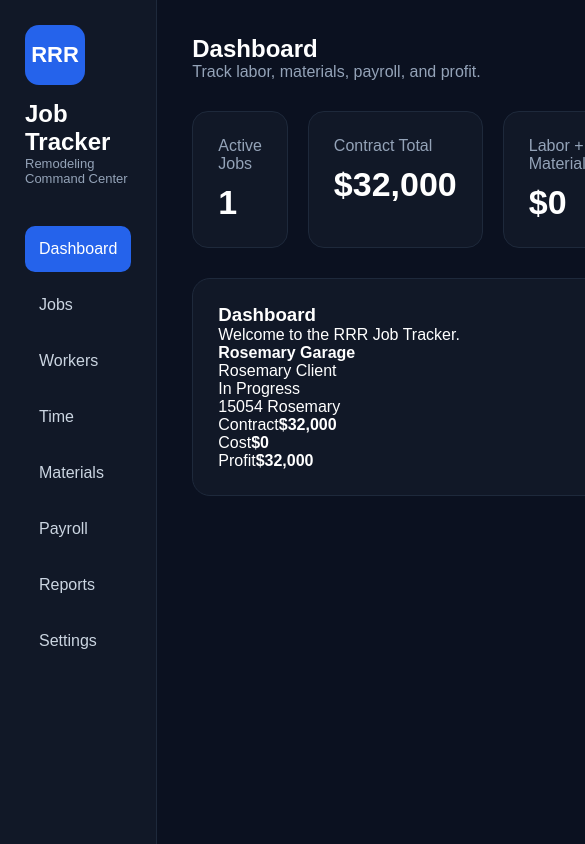
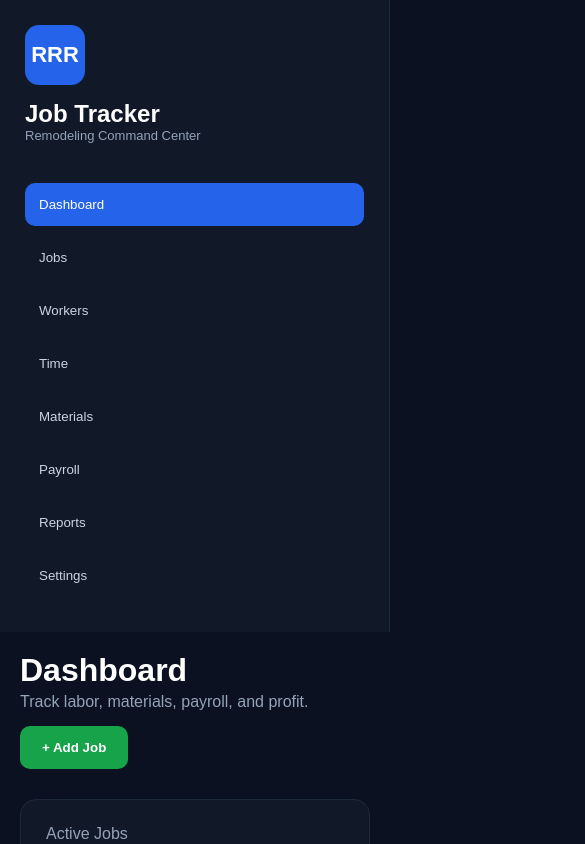
Before and after one commit to mattrauschenbach-cloud/rrr-job-tracker, a React (Vite) app: page / in a window 390 px wide. Shown: the top 844 px of the page, 585 px wide, since content can reach past the window. Built offline with nearby package versions, Linux system fonts and the light colour scheme.

Commit message:
Update style.css

```diff
--- a/src/style.css
+++ b/src/style.css
@@ -7,7 +7,7 @@
 body{
     font-family:Arial,Helvetica,sans-serif;
     background:#0b1120;
-  color:white;
+    color:#fff;
 }
 
 .appShell{
@@ -32,10 +32,10 @@ body{
     background:#2563eb;
     border-radius:14px;
     display:flex;
+    justify-content:center;
     align-items:center;
-  justify-content:center;
+    font-size:22px;
     font-weight:bold;
-  font-size:22px;
     margin-bottom:15px;
 }
 
@@ -50,15 +50,15 @@ body{
 
 .navBtn{
     width:100%;
+    border:none;
+    background:none;
+    color:#cbd5e1;
     text-align:left;
     padding:14px;
     margin-bottom:10px;
-  background:none;
-  color:#cbd5e1;
-  border:none;
     border-radius:10px;
     cursor:pointer;
-  font-size:16px;
+    transition:.2s;
 }
 
 .navBtn:hover{
@@ -67,7 +67,7 @@ body{
 
 .active{
     background:#2563eb;
-  color:white;
+    color:#fff;
 }
 
 .main{
@@ -82,8 +82,13 @@ body{
     margin-bottom:30px;
 }
 
+.topbar h2{
+    font-size:32px;
+}
+
 .topbar p{
     color:#94a3b8;
+    margin-top:4px;
 }
 
 .primaryBtn{
@@ -93,8 +98,12 @@ body{
     padding:14px 22px;
     border-radius:10px;
     cursor:pointer;
-  font-size:15px;
     font-weight:bold;
+    transition:.2s;
+}
+
+.primaryBtn:hover{
+    background:#15803d;
 }
 
 .statsGrid{
@@ -106,15 +115,15 @@ body{
 
 .statCard{
     background:#111827;
+    border:1px solid #1e293b;
+    border-radius:16px;
     padding:25px;
-  border-radius:16px;
-  border:1px solid #1e293b;
 }
 
 .statCard span{
+    display:block;
     color:#94a3b8;
-  display:block;
-  margin-bottom:10px;
+    margin-bottom:8px;
 }
 
 .statCard strong{
@@ -127,7 +136,198 @@ body{
 
 .panel{
     background:#111827;
+    border:1px solid #1e293b;
     border-radius:18px;
     padding:25px;
+}
+
+/* ---------- FORMS ---------- */
+
+.formGrid{
+    display:grid;
+    grid-template-columns:repeat(2,1fr);
+    gap:14px;
+    margin-top:20px;
+}
+
+input,
+select{
+    width:100%;
+    background:#020617;
+    color:white;
+    border:1px solid #334155;
+    border-radius:10px;
+    padding:14px;
+    font-size:15px;
+}
+
+input:focus,
+select:focus{
+    outline:none;
+    border-color:#2563eb;
+}
+
+/* ---------- JOBS ---------- */
+
+.sectionTitle{
+    margin-top:35px;
+    margin-bottom:20px;
+}
+
+.jobGrid{
+    display:grid;
+    grid-template-columns:repeat(2,1fr);
+    gap:20px;
+}
+
+.jobCard{
+    background:#020617;
     border:1px solid #1e293b;
+    border-radius:18px;
+    padding:20px;
+    transition:.2s;
 }
+
+.jobCard:hover{
+    border-color:#2563eb;
+    transform:translateY(-2px);
+}
+
+.jobTop{
+    display:flex;
+    justify-content:space-between;
+    align-items:flex-start;
+}
+
+.jobTop h4{
+    font-size:22px;
+    margin-bottom:5px;
+}
+
+.jobTop p{
+    color:#94a3b8;
+}
+
+.statusBadge{
+    background:#2563eb;
+    padding:8px 14px;
+    border-radius:999px;
+    font-size:13px;
+}
+
+.address{
+    margin:18px 0;
+    color:#94a3b8;
+}
+
+.moneyGrid{
+    display:grid;
+    grid-template-columns:repeat(3,1fr);
+    gap:12px;
+}
+
+.moneyGrid div{
+    background:#111827;
+    border:1px solid #1e293b;
+    padding:14px;
+    border-radius:12px;
+}
+
+.moneyGrid span{
+    display:block;
+    color:#94a3b8;
+    font-size:12px;
+    margin-bottom:6px;
+}
+
+.moneyGrid strong{
+    font-size:20px;
+}
+
+.goodMoney{
+    color:#22c55e;
+}
+
+.badMoney{
+    color:#ef4444;
+}
+
+/* ---------- TABLES ---------- */
+
+.table{
+    width:100%;
+    border-collapse:collapse;
+}
+
+.table th,
+.table td{
+    padding:15px;
+    border-bottom:1px solid #1e293b;
+}
+
+.table th{
+    color:#94a3b8;
+    text-align:left;
+}
+
+/* ---------- BUTTONS ---------- */
+
+button{
+    cursor:pointer;
+}
+
+.secondaryBtn{
+    background:#1e293b;
+    color:white;
+    border:none;
+    border-radius:10px;
+    padding:12px 18px;
+}
+
+/* ---------- MOBILE ---------- */
+
+@media(max-width:1100px){
+
+.statsGrid{
+grid-template-columns:repeat(2,1fr);
+}
+
+.jobGrid{
+grid-template-columns:1fr;
+}
+
+.formGrid{
+grid-template-columns:1fr;
+}
+
+}
+
+@media(max-width:800px){
+
+.appShell{
+flex-direction:column;
+}
+
+.sidebar{
+width:100%;
+}
+
+.main{
+padding:20px;
+}
+
+.statsGrid{
+grid-template-columns:1fr;
+}
+
+.moneyGrid{
+grid-template-columns:1fr;
+}
+
+.topbar{
+flex-direction:column;
+align-items:flex-start;
+gap:15px;
+}
+
+}
```
Lines whose indentation alone changed are shown as unchanged.
